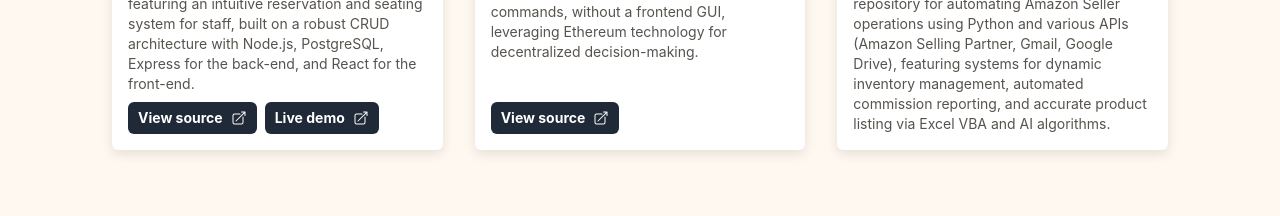
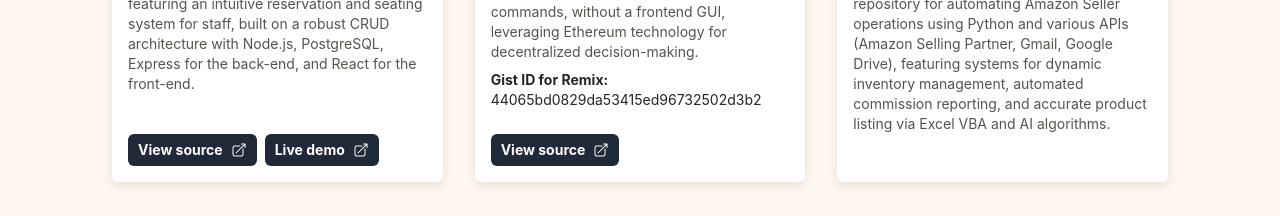
Before and after one commit to miki-saarna/portfolio-v2, a React (Create React App) app in the folder frontend/: page / in a window 1280 px wide. Shown: the part 1716-1932 px from the top of the page. Built offline with nearby package versions, Linux system fonts and the light colour scheme; no server answers.

Commit message:
Update project cards

```diff
--- a/frontend/src/home/projects/index.tsx
+++ b/frontend/src/home/projects/index.tsx
@@ -1,4 +1,4 @@
-import { JSX, useEffect } from 'react'
+import { JSX, useEffect, MouseEvent } from 'react'
 import { useImages } from '../../state/images';
 import { GetImageFromS3 } from '../../utils/index';
 import './projectCard.css'
@@ -52,8 +52,8 @@ export default function Projects(): JSX.Element {
           <div className="flex flex-wrap gap-2 mt-2 ">
             {restaurantReservationSkills.map((skillMapping) => <Tag color={getColorFromSkillType(skillMapping.type)}>{skillMapping.skill}</Tag>)}
           </div>
-          <div className="mt-2 text-sm text-text-light dark:text-gray-300">Comprehensive restaurant reservation app, featuring an intuitive reservation and seating system for staff, built on a robust CRUD architecture with Node.js, PostgreSQL, Express for the back-end, and React for the front-end.</div>
-          <div className="mt-auto flex gap-2">
+          <div className="my-2 text-sm text-text-light dark:text-gray-300">Comprehensive restaurant reservation app, featuring an intuitive reservation and seating system for staff, built on a robust CRUD architecture with Node.js, PostgreSQL, Express for the back-end, and React for the front-end.</div>
+          <div className="mt-auto pt-2 flex gap-2">
             <Button
               link="https://github.com/miki-saarna/restaurant-reservation-application"
               target="_blank"
@@ -80,9 +80,11 @@ export default function Projects(): JSX.Element {
         {/* Project 2 */}
         <div className="min-w-[fit-content] flex flex-col p-4 bg-white dark:bg-transparent dark:border dark:border-[#F9FAFB] overflow-auto rounded-md project-card-shadow">
           <a
-            href="https://restaurant-reservation-application.vercel.app/dashboard"
+            href="#"
             target="_blank"
             rel="noopener noreferrer"
+            onClick={(event) => event.preventDefault()}
+            className="cursor-default"
           >
             {imageSrcMap.votingDapp
               ? <img src={imageSrcMap.votingDapp} alt="Blockchain voting dApp project image" className="rounded-md" />
@@ -94,7 +96,9 @@ export default function Projects(): JSX.Element {
             {votingDAppSkills.map((skillMapping) => <Tag color={getColorFromSkillType(skillMapping.type)}>{skillMapping.skill}</Tag>)}
           </div>
           <div className="mt-2 text-sm text-text-light dark:text-gray-300">Crafted a Solidity-based blockchain voting dApp, enabling secure and transparent voting processes through terminal commands, without a frontend GUI, leveraging Ethereum technology for decentralized decision-making.</div>
-          <div className="mt-auto flex gap-2">
+          <div className="mt-2 text-sm font-bold">Gist ID for Remix:</div>
+          <div className="mb-2 text-sm">44065bd0829da53415ed96732502d3b2</div>
+          <div className="mt-2 pt-2 flex gap-2">
             <Button
               link="https://github.com/miki-saarna/blockchain-voting-dapp"
               target="_blank"
@@ -111,9 +115,11 @@ export default function Projects(): JSX.Element {
         {/* Project 3 */}
         <div className="min-w-[fit-content] flex flex-col p-4 bg-white dark:bg-transparent dark:border dark:border-[#F9FAFB] overflow-auto rounded-md project-card-shadow">
           <a
-            href="https://restaurant-reservation-application.vercel.app/dashboard"
+            href="#"
             target="_blank"
             rel="noopener noreferrer"
+            onClick={(event) => event.preventDefault()}
+            className="cursor-default"
           >
             {imageSrcMap.amazonSellingPartnerAPI
               ? <img src={imageSrcMap.amazonSellingPartnerAPI} alt="Amazon Selling Partner API project image" className="rounded-md" />
@@ -124,7 +130,7 @@ export default function Projects(): JSX.Element {
           <div className="flex flex-wrap gap-2 mt-2 ">
             {sellingPartnerAPISkills.map((skillMapping) => <Tag color={getColorFromSkillType(skillMapping.type)}>{skillMapping.skill}</Tag>)}
           </div>
-          <div className="mt-2 text-sm text-text-light dark:text-gray-300">Engineered a comprehensive backend repository for automating Amazon Seller operations using Python and various APIs (Amazon Selling Partner, Gmail, Google Drive), featuring systems for dynamic inventory management, automated commission reporting, and accurate product listing via Excel VBA and AI algorithms.</div>
+          <div className="my-2 text-sm text-text-light dark:text-gray-300">Engineered a comprehensive backend repository for automating Amazon Seller operations using Python and various APIs (Amazon Selling Partner, Gmail, Google Drive), featuring systems for dynamic inventory management, automated commission reporting, and accurate product listing via Excel VBA and AI algorithms.</div>
           <div className="hidden mt-auto flex gap-2">
             <Button
               link=""
```
